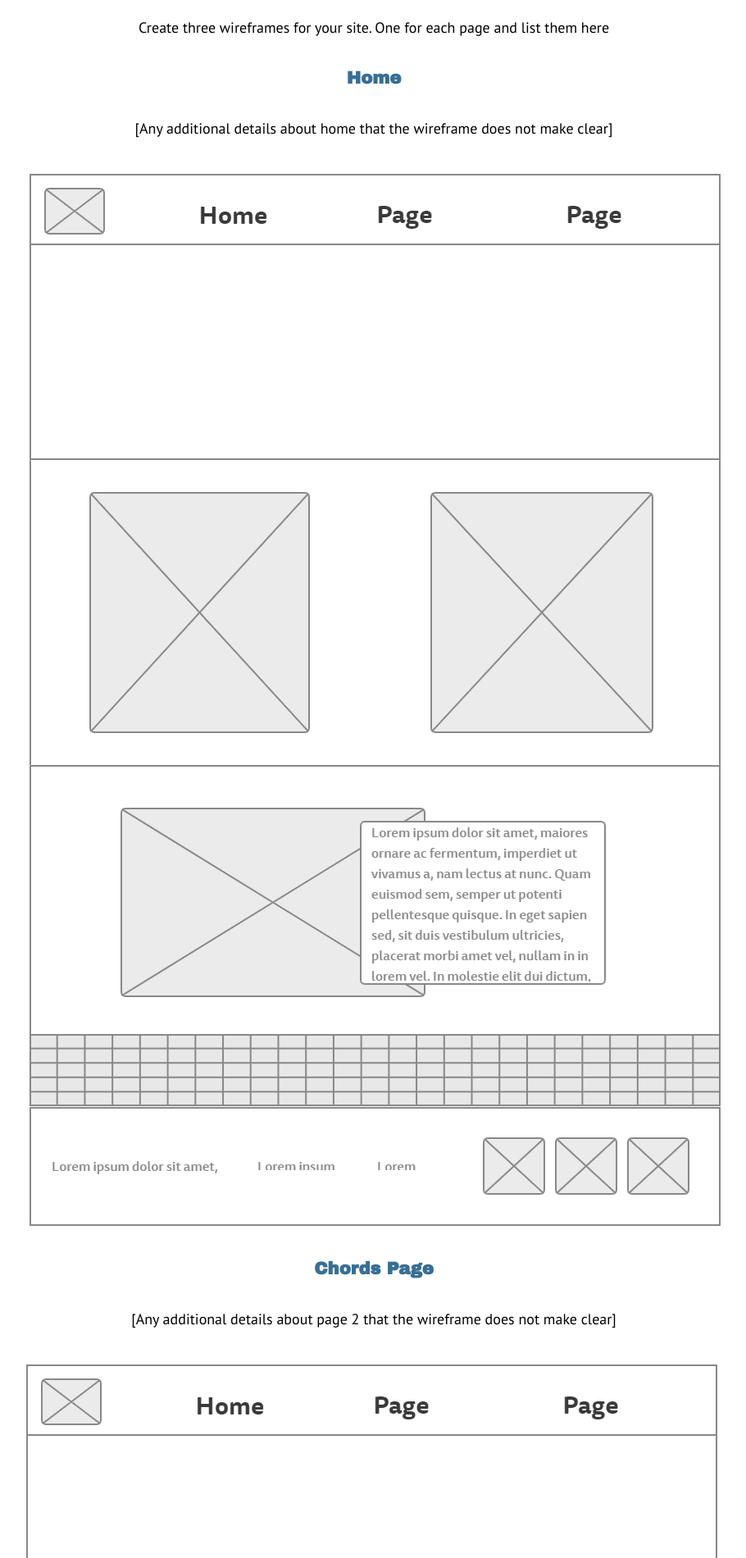
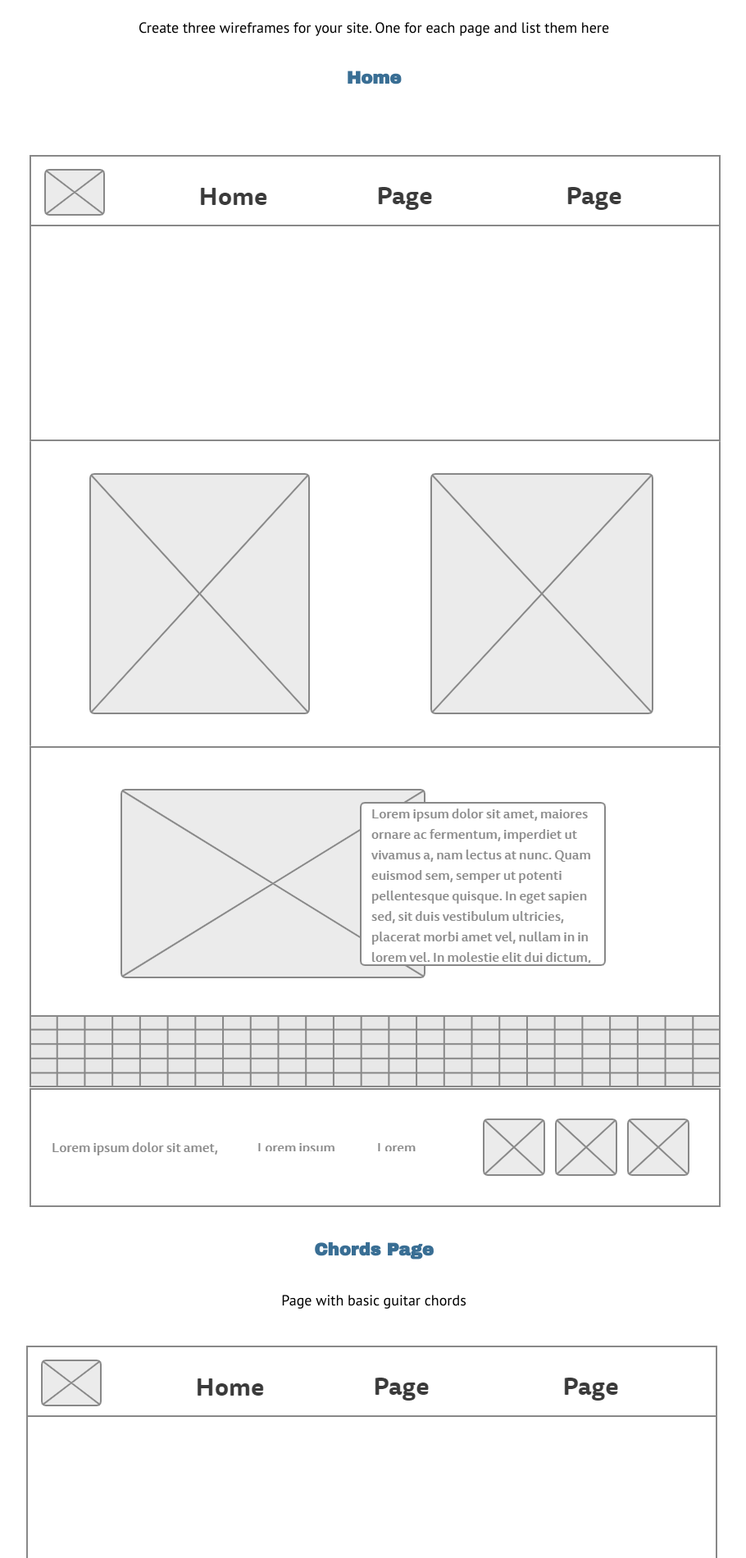
Before and after one commit to drewsteele408/wdd130, a plain HTML site: page steeleguitar/site-plan.html in a window 1280 px wide. Shown: the part 5160-7060 px from the top of the page at 82% size, without its empty margins (184-1094 px from the left). Drawn offline with Linux system fonts and the light colour scheme.

Commit message:
site plan

```diff
--- a/steeleguitar/site-plan.html
+++ b/steeleguitar/site-plan.html
@@ -170,19 +170,19 @@
 
       <h3>Home</h3>
       <p>
-        [Any additional details about home that the wireframe does not make clear]
+
       </p>
       <img src="images/home-wireframe.png" alt="home page wireframe">
 
       <h3>Chords Page</h3>
       <p>
-        [Any additional details about page 2 that the wireframe does not make clear]
+        Page with basic guitar chords
       </p>
       <img src="images/page-1-wireframe.png" alt="page 2 wireframe">
 
       <h3>Songs Page</h3>
       <p>
-        [Any additional details about page 3 that the wireframe does not make clear]
+        Page with songs to play with guitar chords
       </p>
       <img src="images/page-2-wireframe.png" alt="page 3 wireframe">
     </main>
```
